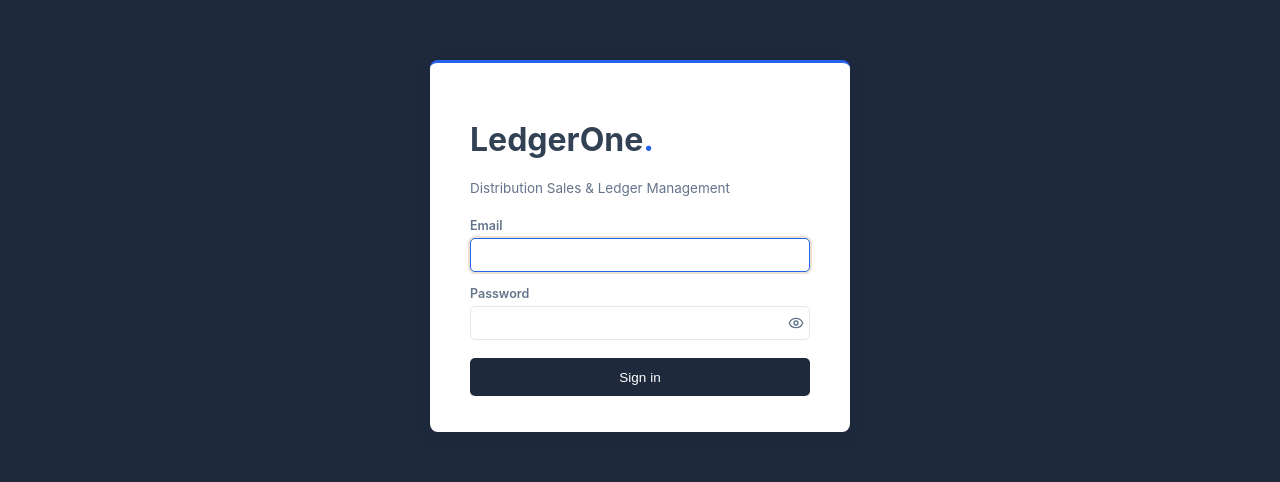
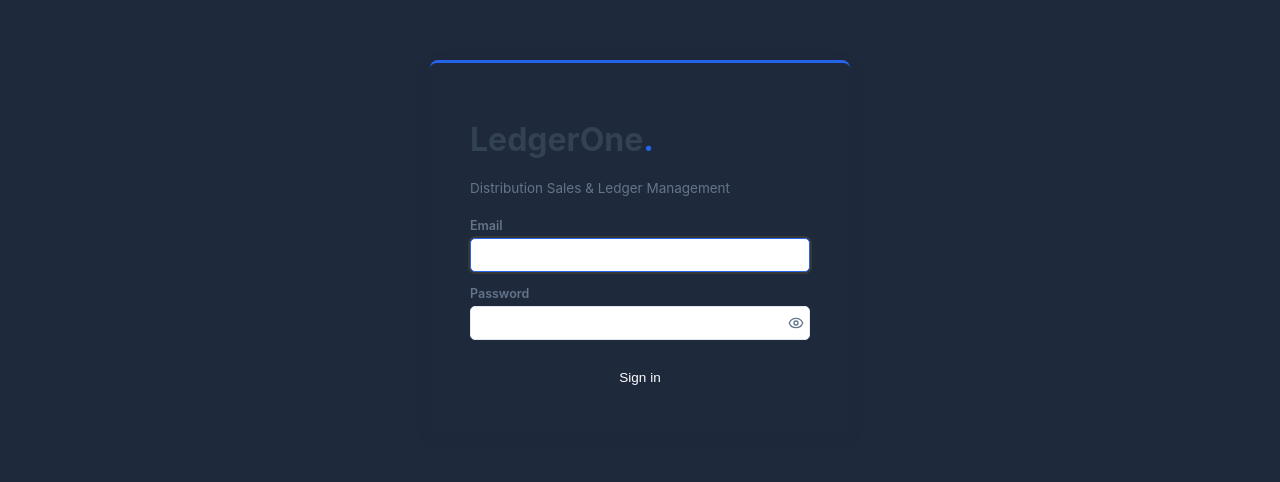
Before and after one commit to abwork203-a11y/DSL-system-demo, a React (Vite) app in the folder frontend/: page /login in a window 1280 px wide. Shown: the part 130-612 px from the top of the page. Built offline with nearby package versions, Linux system fonts and the light colour scheme; no server answers.

Commit message:
removed card bg white

```diff
--- a/frontend/src/styles/ui.css
+++ b/frontend/src/styles/ui.css
@@ -2356,7 +2356,7 @@ input[type='password']::-ms-clear {
 
   padding: 36px 40px;
 
-  background: var(--surface);
+
 
   border-radius: var(--radius);
 
```
